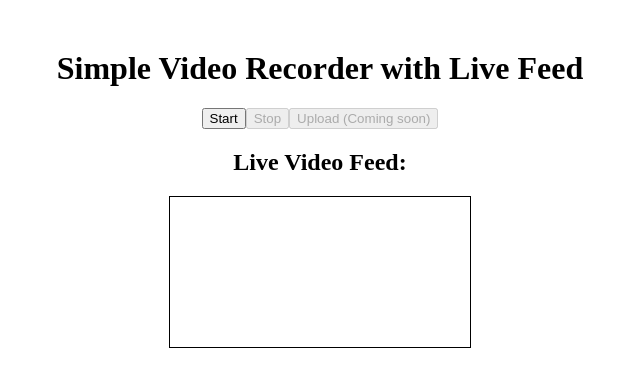
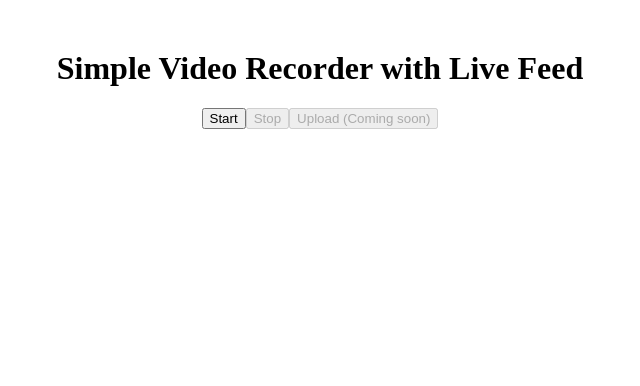
Before and after one commit to AbhikSalian/HealthStream, a React (Vite) app: page / in a window 1280 px wide. Shown: the top 386 px of the page, without its empty margins (320-960 px from the left). Built offline with nearby package versions, Linux system fonts and the light colour scheme.

Commit message:
live vid not getting displayed

```diff
--- a/src/App.jsx
+++ b/src/App.jsx
@@ -6,7 +6,6 @@ import {
   setVideoUrl,
   resetStream,
 } from "./redux/videoSlice";
-import Webcam from "react-webcam";
 
 const App = () => {
   const dispatch = useDispatch();
@@ -93,26 +92,27 @@ const App = () => {
         </button>
         <button disabled>Upload (Coming soon)</button>
       </div>
-
+      {isRecording ? (
         <div style={{ marginTop: "20px" }}>
-        <h2>Live Video Feed:</h2>
+          <h2>Recording...</h2>
           <video
             ref={liveVideoRef}
-          style={{ width: "300px", border: "1px solid black" }}
+            style={{ width: "500px", border: "1px solid black" }}
             autoPlay
             muted
             playsInline // Ensure video plays on mobile
           />
-
+        </div>
+      ) : (
         <div style={{ marginTop: "20px" }}>
           {videoUrl && (
             <div>
               <h2>Recorded Video:</h2>
-              <video src={videoUrl} controls style={{ width: "300px" }} />
+              <video src={videoUrl} controls style={{ width: "500px" }} />
             </div>
           )}
         </div>
-      </div>
+      )}
     </div>
   );
 };
--- a/src/redux/videoSlice.jsx
+++ b/src/redux/videoSlice.jsx
@@ -12,7 +12,7 @@ const videoSlice = createSlice({
   reducers: {
     startRecording: (state, action) => {
       state.isRecording = true;
-      state.stream = action.payload;
+    //   state.stream = action.payload;
     },
     stopRecording: (state) => {
       state.isRecording = false;
@@ -20,9 +20,9 @@ const videoSlice = createSlice({
     setVideoUrl: (state, action) => {
       state.videoUrl = action.payload;
     },
-    resetStream: (state) => {
-      state.stream = null;
-    },
+    // resetStream: (state) => {
+    //   state.stream = null;
+    // },
   },
 });
 
```
Lines whose indentation alone changed are shown as unchanged.
